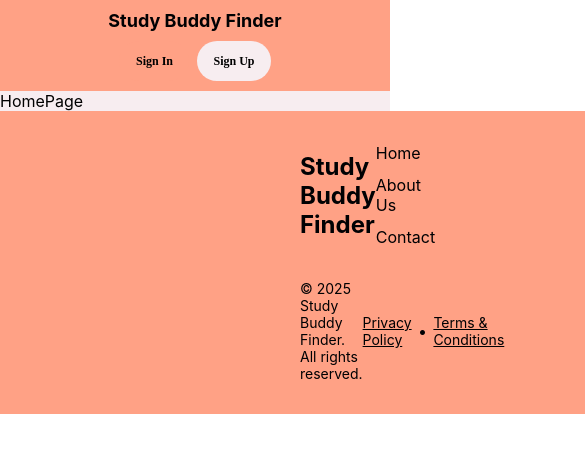
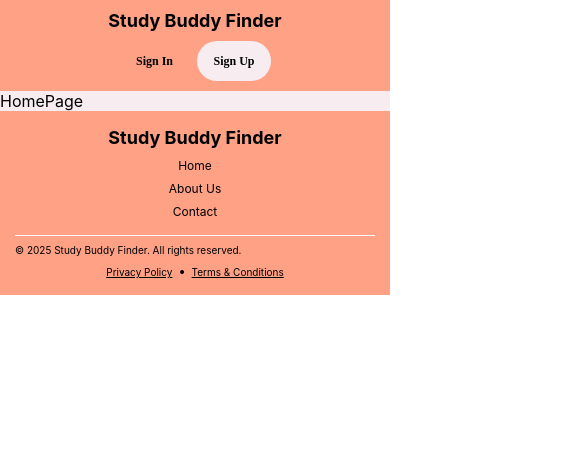
Before and after one commit to MinjaeKim9929/study-buddy-finder, a React (Create React App) app: page / in a window 390 px wide. Shown: the top 452 px of the page, 585 px wide, since content can reach past the window. Built offline with nearby package versions, Linux system fonts and the light colour scheme; a web font is replaced by a local one.

Commit message:
Add responsive design.

```diff
--- a/src/components/Footer/Footer.scss
+++ b/src/components/Footer/Footer.scss
@@ -11,13 +11,12 @@ footer {
 		margin-bottom: 1rem;
 
 		.footer-left {
-			font-size: 24px;
+			text-align: left;
 			font-weight: bold;
 			font-size: 1.5rem;
 		}
 
 		.footer-right {
-			font-size: 14px;
 			display: flex;
 			flex-direction: column;
 			gap: 12px;
@@ -54,7 +53,7 @@ footer {
 		.footer-policies {
 			display: flex;
 			align-items: center;
-			gap: 0.4rem;
+			gap: 10px;
 
 			a {
 				text-decoration: underline;
@@ -72,4 +71,127 @@ footer {
 			}
 		}
 	}
+
+	@media screen and (max-width: 1080px) {
+		padding: 1.5rem 100px;
+
+		.footer-top {
+			.footer-left {
+				font-size: 1.25rem;
+			}
+
+			.footer-right {
+				gap: 10px;
+
+				.footer-link {
+					font-size: 14px;
+				}
+			}
+		}
+
+		.footer-bottom {
+			.copyright {
+				font-size: 12px;
+			}
+
+			.footer-policies {
+				gap: 8px;
+
+				a {
+					font-size: 12px;
+				}
+			}
+		}
+	}
+
+	@media screen and (max-width: 768px) {
+		padding: 1rem 20px;
+
+		.footer-top {
+			flex-direction: column;
+			align-items: center;
+			gap: 10px;
+
+			.footer-left {
+				width: 100%;
+				text-align: center;
+				font-size: 1.25rem;
+			}
+
+			.footer-right {
+				width: 100%;
+				align-items: center;
+				gap: 10px;
+
+				.footer-link {
+					font-size: 14px;
+				}
+			}
+		}
+
+		.footer-divider {
+			margin: 0.5rem 0;
+		}
+
+		.footer-bottom {
+			flex-direction: column;
+			gap: 10px;
+			text-align: center;
+
+			.copyright {
+				font-size: 12px;
+				width: 100%;
+			}
+
+			.footer-policies {
+				width: 100%;
+				justify-content: center;
+				gap: 8px;
+
+				a {
+					font-size: 12px;
+				}
+
+				.dot {
+					font-size: 0.9rem;
+				}
+			}
+		}
+	}
+
+	@media screen and (max-width: 480px) {
+		padding: 1rem 15px;
+
+		.footer-top {
+			.footer-left {
+				font-size: 1.125rem;
+			}
+
+			.footer-right {
+				gap: 8px;
+
+				.footer-link {
+					font-size: 12px;
+				}
+			}
+		}
+
+		.footer-bottom {
+			.copyright {
+				font-size: 10px;
+			}
+
+			.footer-policies {
+				gap: 6px;
+
+				a {
+					font-size: 10px;
+				}
+
+				.dot {
+					font-size: 0.8rem;
+				}
+			}
+		}
+	}
 }
```
